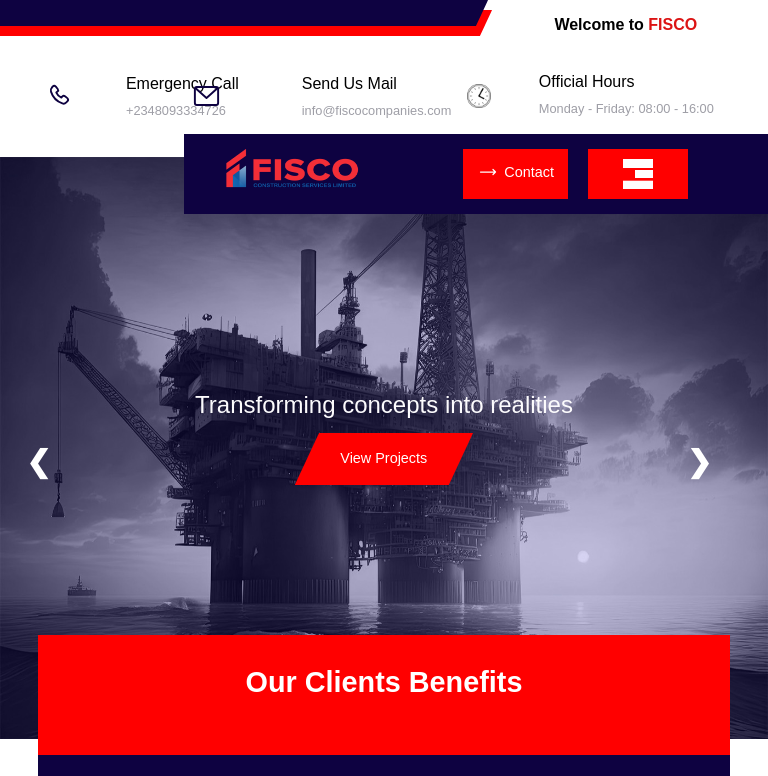
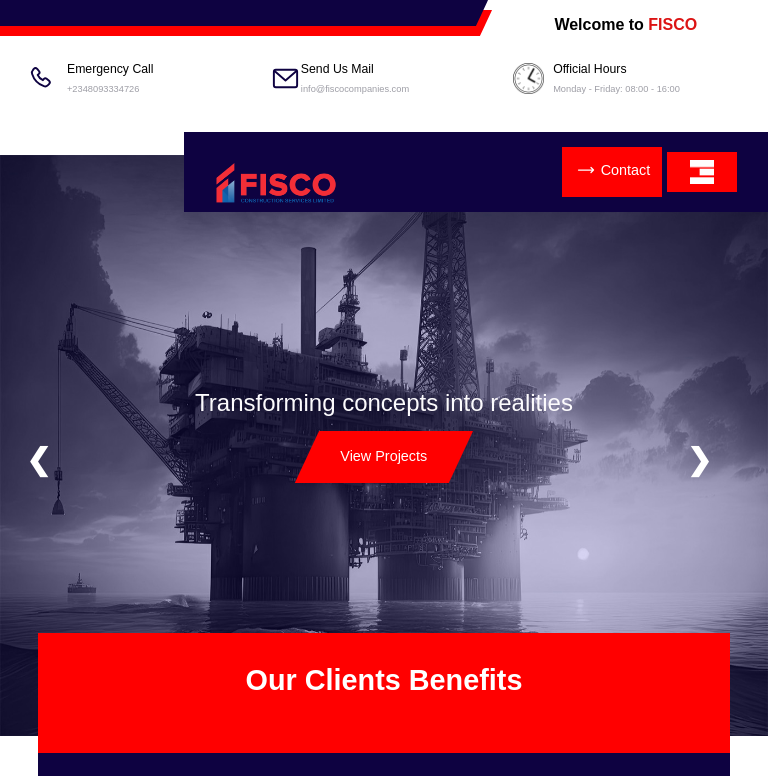
Before and after one commit to Abayominice/fiscomain, a website: page public/index.html in a window 768 px wide. Shown: the top 776 px of the page. Drawn offline with Linux system fonts and the light colour scheme.

Commit message:
Fix tablet header spacing

```diff
--- a/public/styles/home.css
+++ b/public/styles/home.css
@@ -4,6 +4,7 @@
 
     text-decoration: none;
 }
+
 html{
     margin: 0;
 }
@@ -4431,3 +4432,113 @@ footer{
 }
 /*footer ends here*/
 }
+
+/* Keep the tablet header within the viewport instead of letting fixed grid cells overlap. */
+@media (min-width: 700px) and (max-width: 1200px) {
+    .r2 {
+        display: grid;
+        grid-template-columns: repeat(3, minmax(0, 1fr));
+        gap: clamp(8px, 2vw, 20px);
+        width: 100%;
+        max-width: 760px;
+        box-sizing: border-box;
+        padding: clamp(18px, 3vw, 30px) clamp(12px, 3vw, 28px) clamp(28px, 4vw, 44px);
+        margin: 0 auto 3.5%;
+        align-items: center;
+    }
+
+    .r2 .r2r1c1,
+    .r2 .r2r1c2 {
+        display: none;
+    }
+
+    .r2 .r2r1c3,
+    .r2 .r2r1c4,
+    .r2 .r2r1c5 {
+        grid-column: auto;
+        display: flex;
+        align-items: center;
+        gap: clamp(6px, 1.2vw, 12px);
+        min-width: 0;
+        margin: 0;
+    }
+
+    .r2 .r2r1c4 {
+        grid-gap: 0;
+    }
+
+    .meniconsresize > img,
+    .maiconsresize > img {
+        flex: 0 0 auto;
+        width: clamp(30px, 4vw, 38px);
+        height: clamp(30px, 4vw, 38px);
+        margin: 0;
+        padding: 0;
+    }
+
+    .r2 .emcnm,
+    .r2 .twotog,
+    .r2 .twotogg {
+        display: flex;
+        grid-column: auto;
+        width: auto;
+        min-width: 0;
+        height: auto;
+        margin: 0;
+        transform: none;
+        align-items: flex-start;
+    }
+
+    .r2 .emcnm > h3,
+    .r2 .emcnm > h4 {
+        max-width: 100%;
+        overflow: hidden;
+        text-overflow: ellipsis;
+        white-space: nowrap;
+    }
+
+    .r2 .emcnm > h3 {
+        font-size: clamp(0.7rem, 1.6vw, 1rem);
+    }
+
+    .r2 .emcnm > h4 {
+        font-size: clamp(0.58rem, 1.2vw, 0.8rem);
+    }
+
+    #myheader2 {
+        box-sizing: border-box;
+        width: min(76%, 720px);
+        min-width: 0;
+        padding: 10px clamp(16px, 4vw, 60px);
+    }
+
+    #myheader2 #menucontent2 {
+        grid-template-columns: minmax(0, 1fr) minmax(0, 1fr) auto 70px;
+        align-items: center;
+    }
+
+    .men2logo,
+    #menus2 {
+        min-width: 0;
+    }
+
+    .menlogiconsresize > img {
+        width: clamp(120px, 20vw, 170px);
+        max-width: 100%;
+        height: auto;
+        margin: -45px 0 0 -10%;
+    }
+
+    #spcon2 {
+        width: auto;
+        min-width: 88px;
+        box-sizing: border-box;
+    }
+
+    .icir2 {
+        width: 70px;
+        height: 40px;
+        box-sizing: border-box;
+        padding: 8px 0;
+    }
+}
```
